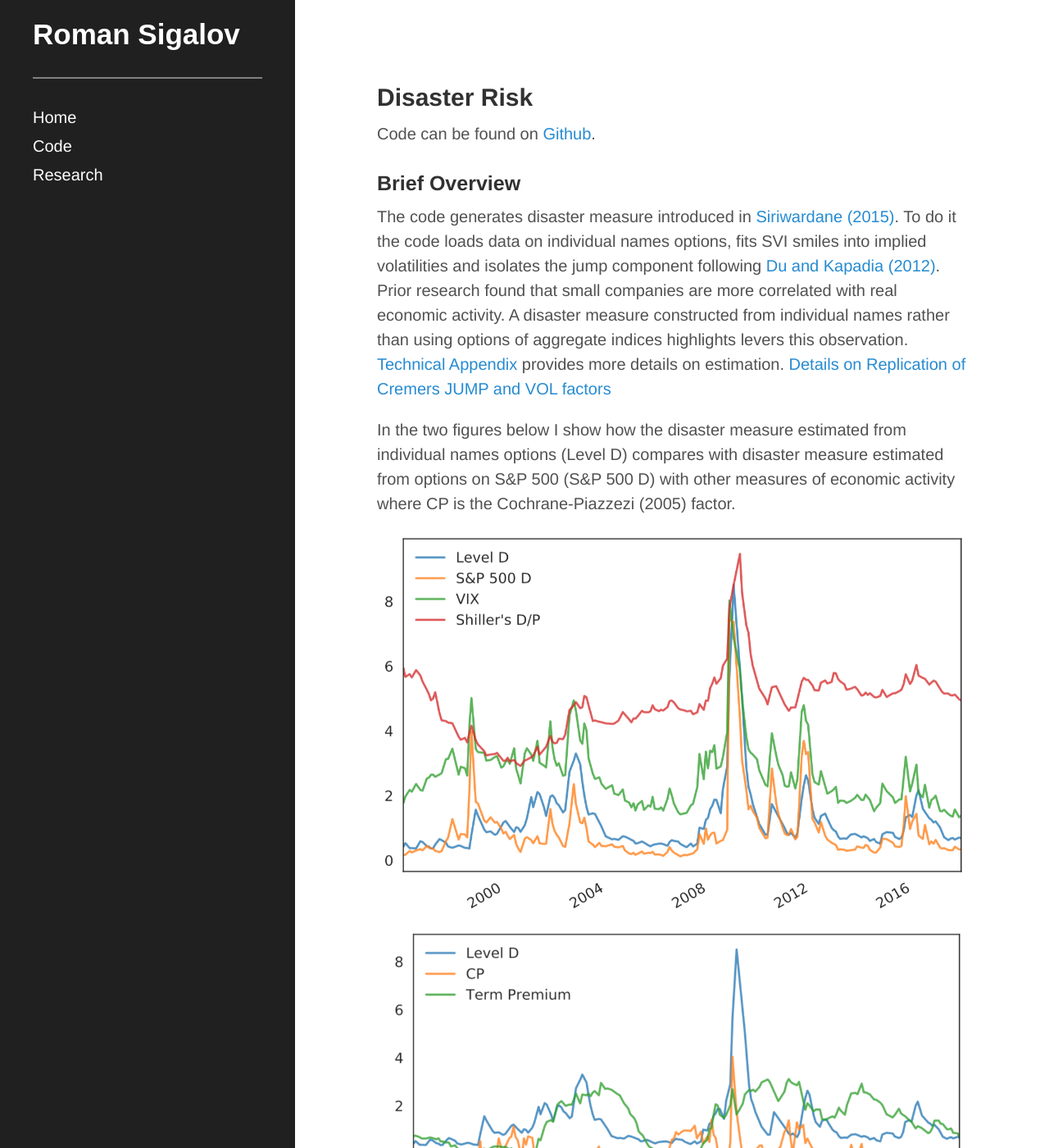
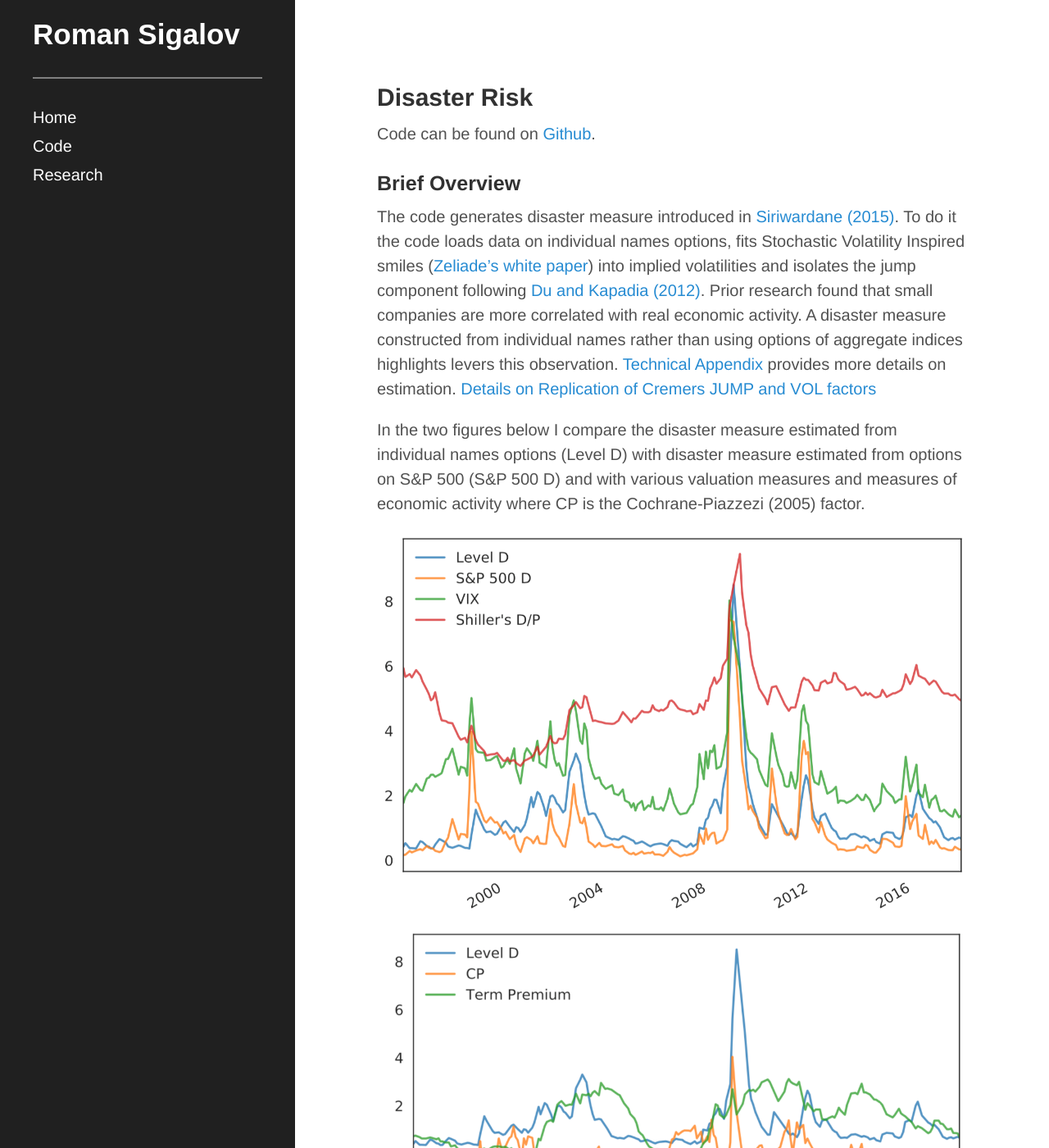
Before and after one commit to rsigalov/rsigalov.github.io, a Jekyll site: the page built from disaster_risk.md, in a window 1280 px wide and 1400 px high. Shown: the whole window at 82% size. Built offline with Jekyll 4.4.1, drawn with Linux system fonts in a browser that asks for light colours; some of the changed text lies outside the part shown.

Commit message:
minor fixes

```diff
--- a/disaster_risk.md
+++ b/disaster_risk.md
@@ -10,8 +10,9 @@ Code can be found on [Github](https://github.com/rsigalov/disaster-risk-revision
 ### Brief Overview
 
 The code generates disaster measure introduced in [Siriwardane (2015)](https://www.hbs.edu/faculty/Publication%20Files/16-061_797fe134-9faa-4a5f-be41-1f1e5bebddcb.pdf). To do it
-the code loads data on individual names options, fits SVI smiles into implied
-volatilities and isolates the jump component following
+the code loads data on individual names options, fits Stochastic Volatility
+Inspired smiles ([Zeliade's white paper](https://zeliade.com/wp-content/uploads/whitepapers/zwp-0005-SVICalibration.pdf))
+into implied volatilities and isolates the jump component following
 [Du and Kapadia (2012)](https://people.umass.edu/nkapadia/docs/Du_Kapadia_August2012.pdf).
 Prior research found that small companies are more correlated with real economic
 activity. A disaster measure constructed from individual names rather than using
@@ -19,15 +20,15 @@ options of aggregate indices highlights levers this observation.
 [Technical Appendix]({{site.url}}/papers/Disaster Risk Technical Appendix.pdf)
 provides more details on estimation. [Details on Replication of Cremers JUMP and VOL factors]({{site.url}}/papers/Cremers JUMP and VOL factors technical details.pdf)
 
-In the two figures below I show how the disaster measure estimated from
-individual names options (Level D) compares with disaster measure estimated from
-options on S&P 500 (S&P 500 D) with other measures of economic activity where
-CP is the Cochrane-Piazzezi (2005) factor.
+In the two figures below I compare the disaster measure estimated from
+individual names options (Level D) with disaster measure estimated from
+options on S&P 500 (S&P 500 D) and with various valuation measures and
+measures of economic activity where CP is the Cochrane-Piazzezi (2005) factor.
 
 ![Disaster Risk Compare 1]({{site.url}}/assets/images/compare_D_to_fin_market_indicators_1.png)
 ![Disaster Risk Compare 2]({{site.url}}/assets/images/compare_D_to_fin_market_indicators_2.png)
 
-In the Figure below I show the contribution of different industries to the
+In the Figure below, I show the contribution of different industries to the
 disaster measure estimated using individual names options. In
 particular, elevated disaster measure during the DotCom bubble is driven
 primarily by *Business Equipment* industry (tech) and in the GFC by *Money*
```
Also changed, not shown: research.md (+2 -2 lines), 2 other files.
